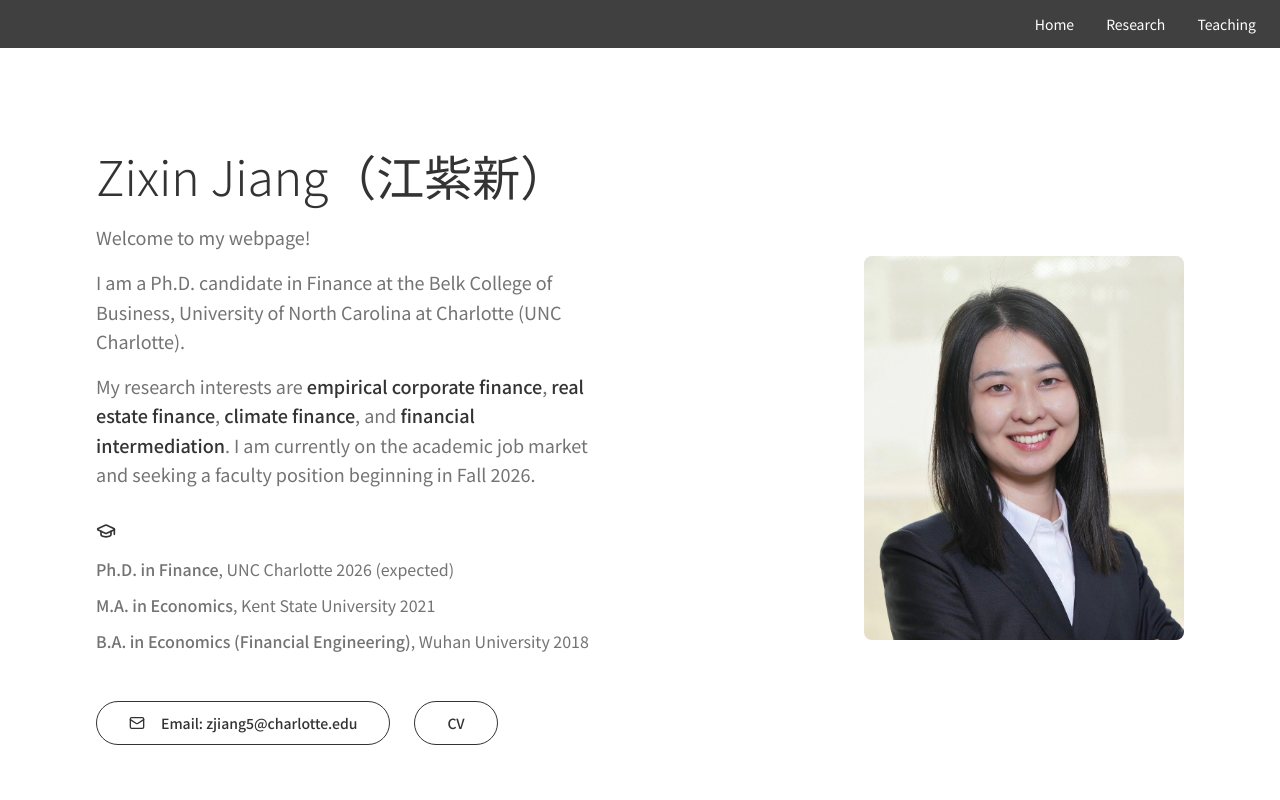
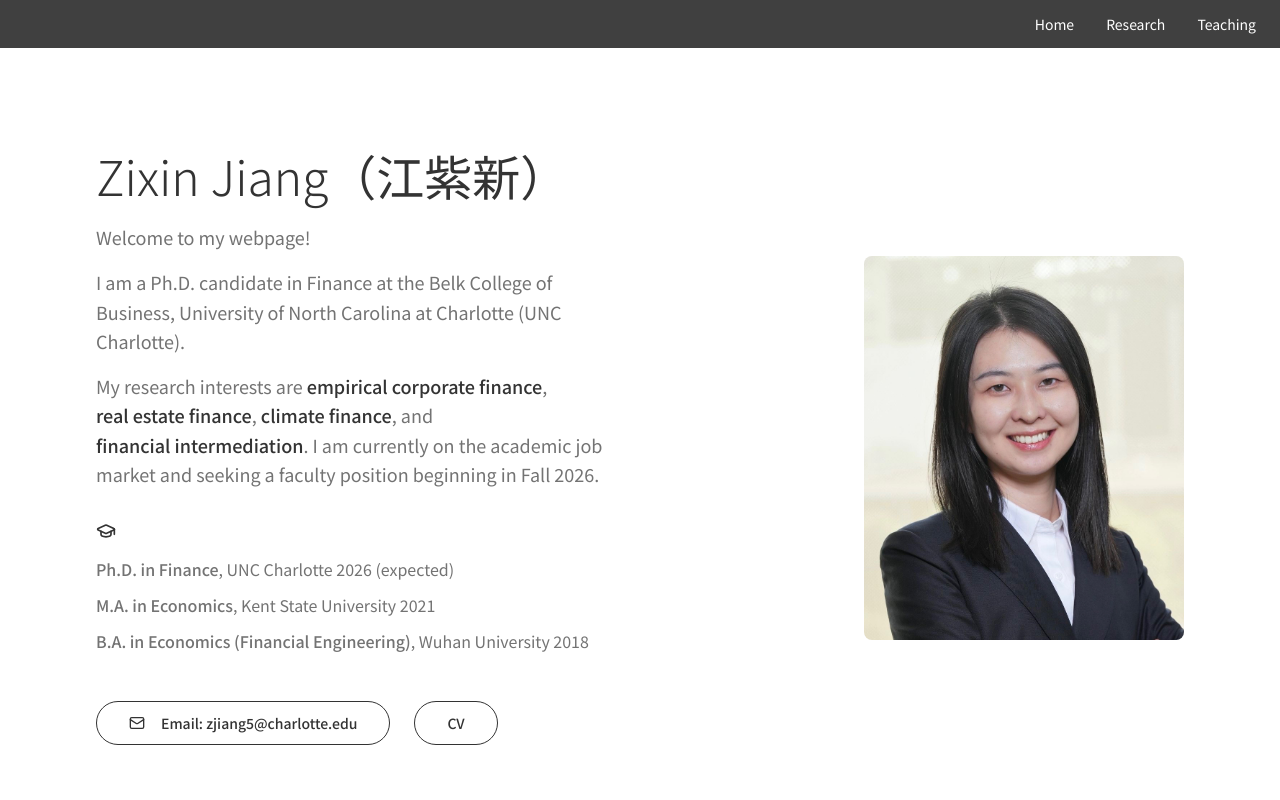
Before and after one commit to zixin-jiang/zixin-jiang.github.io, a React (Vite) app: page / in a window 1280 px wide. Shown: the top 800 px of the page. Built offline with nearby package versions, Linux system fonts and the light colour scheme; the HTML template or start-up script is replaced by a standard one.

Commit message:
Fix line break in research interests

```diff
--- a/src/components/SimpleHero.tsx
+++ b/src/components/SimpleHero.tsx
@@ -21,7 +21,7 @@ const SimpleHero = () => {
                   I am a Ph.D. candidate in Finance at the <a href="https://belkcollege.charlotte.edu/" target="_blank" rel="noopener noreferrer" className="text-muted-foreground hover:opacity-80 transition-opacity">Belk College of Business</a>, <a href="https://www.charlotte.edu/" target="_blank" rel="noopener noreferrer" className="text-muted-foreground hover:opacity-80 transition-opacity">University of North Carolina at Charlotte (UNC Charlotte)</a>.
                 </p>
                 <p>
-                  My research interests are <span className="font-medium text-foreground">empirical corporate finance</span>, <span className="font-medium text-foreground">real estate finance</span>, <span className="font-medium text-foreground">climate finance</span>, and <span className="font-medium text-foreground">financial intermediation</span>.
+                  My research interests are <span className="font-medium text-foreground whitespace-nowrap">empirical corporate finance</span>, <span className="font-medium text-foreground whitespace-nowrap">real estate finance</span>, <span className="font-medium text-foreground whitespace-nowrap">climate finance</span>, and <span className="font-medium text-foreground whitespace-nowrap">financial intermediation</span>.
                   I am currently on the academic job market and seeking a faculty position beginning in Fall 2026.
                 </p>
               </div>
```
